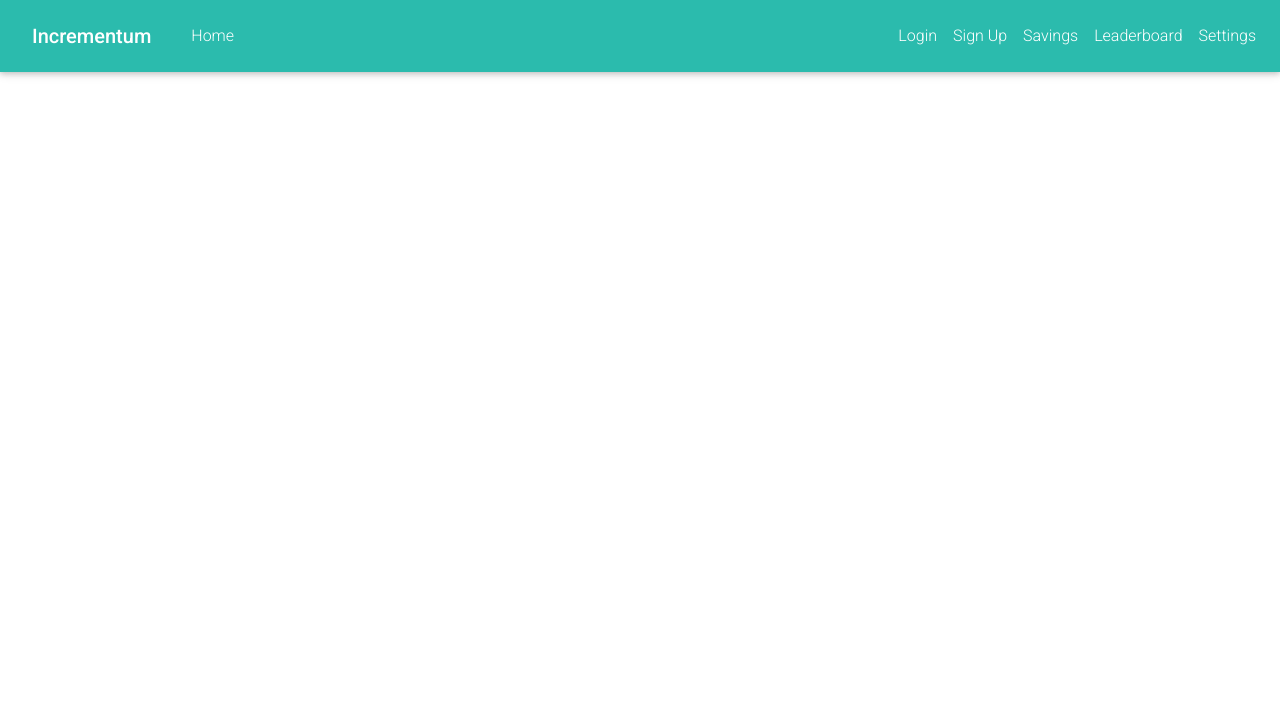
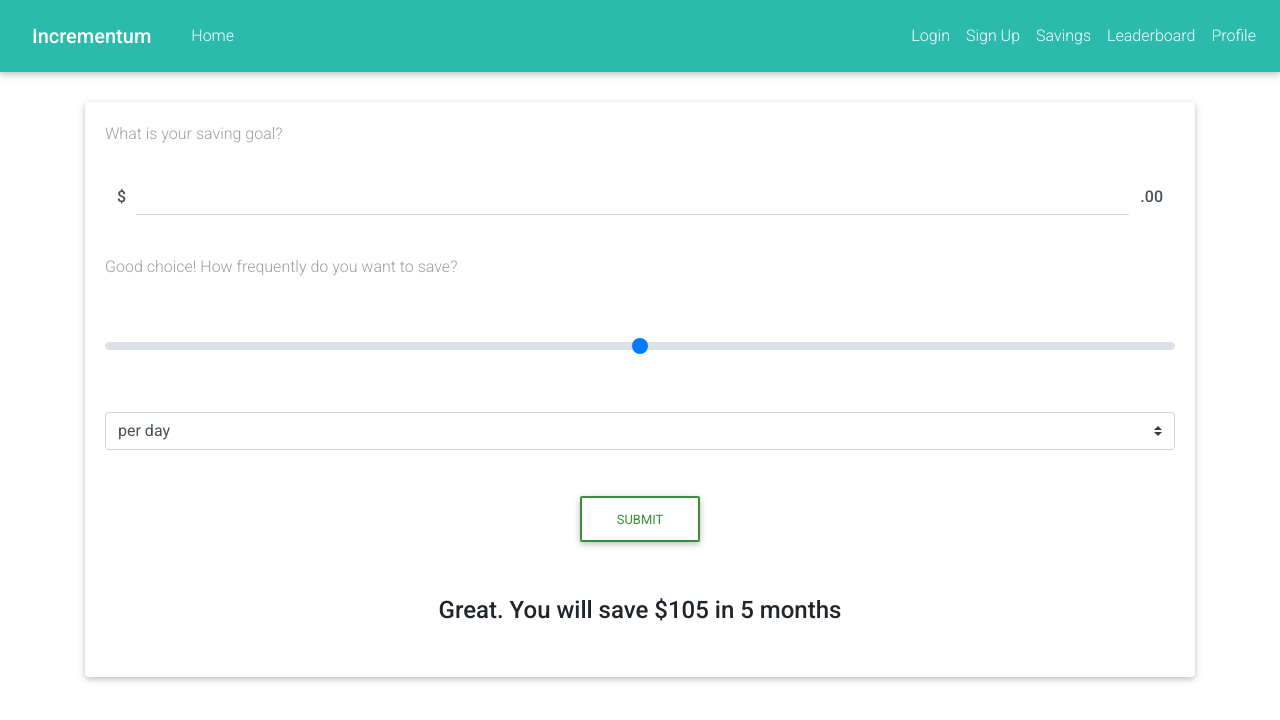
Before and after one commit to leejaeka/incrementum, a React (Create React App) app in the folder Client/: page /profile in a window 1280 px wide. Shown: the top 720 px of the page. Built offline with nearby package versions, Linux system fonts and the light colour scheme.

Commit message:
ProfilePage

```diff
--- a/Client/src/App.css
+++ b/Client/src/App.css
@@ -74,3 +74,7 @@ html, body {
   padding-left: 22px !important;
   padding-right: 22px !important;
 }
+
+.profile {
+  margin-top: 30px;
+}
--- a/Client/src/App.js
+++ b/Client/src/App.js
@@ -15,6 +15,7 @@ import {Login} from "./components/Login";
 import {Signup} from "./components/Signup";
 import SavingsPage from "./SavingsPage";
 import LeaderboardPage from "./LeaderboardPage";
+import ProfilePage from "./ProfilePage";
 
 const App = () => {
   const [ open, setOpen ] = useState(false)
@@ -45,8 +46,8 @@ const App = () => {
           <Route exact path="/overview">
             <Overview/>
           </Route>
-          <Route exact path="/garden">
-            <Garden/>
+          <Route exact path="/profile">
+            <ProfilePage/>
           </Route>
           <Route exact path="/leaderboard">
             <LeaderboardPage/>
--- a/Client/src/LeaderboardPage.js
+++ b/Client/src/LeaderboardPage.js
@@ -1,7 +1,9 @@
 import React from "react";
+import {MDBContainer} from "mdbreact";
 
 const LeaderboardPage = () => {
     return (
+        <MDBContainer>
             <table className="table">
                 <thead>
                 <tr>
@@ -28,6 +30,7 @@ const LeaderboardPage = () => {
                 </tr>
                 </tbody>
             </table>
+        </MDBContainer>
 
     );
 }
--- /dev/null
+++ b/Client/src/ProfilePage.js
@@ -0,0 +1,15 @@
+import React from "react";
+import {MDBContainer} from "mdbreact";
+import Questionnaire from "./components/Questionnaire";
+
+const ProfilePage = () => {
+    return (
+        <MDBContainer className="profile">
+            <Questionnaire/>
+        </MDBContainer>
+
+    );
+}
+
+
+export default ProfilePage;
--- a/Client/src/components/Nav.js
+++ b/Client/src/components/Nav.js
@@ -40,7 +40,7 @@ const Nav = ({open, handleOpen, isAuthenticated}) => {
                     </MDBNavItem>
 
                     <MDBNavItem>
-                        <MDBNavLink to="/settings">Settings</MDBNavLink>
+                        <MDBNavLink to="/profile">Profile</MDBNavLink>
                     </MDBNavItem>
                 </MDBNavbarNav>
             </MDBCollapse>
--- a/Client/src/components/Questionnaire.js
+++ b/Client/src/components/Questionnaire.js
@@ -1,5 +1,5 @@
 import React from 'react';
-import {MDBCard, MDBCardBody, MDBInputGroup, MDBContainer, MDBBtn} from 'mdbreact'
+import {MDBBtn, MDBCard, MDBCardBody, MDBInputGroup} from 'mdbreact'
 
 import '../App.css';
 
@@ -13,14 +13,11 @@ const Questionnaire = () => {
     };
 
     const message = "Great. You will save $105 in 5 months";
-    const firstName = "Truman";
 
     return (
-        <MDBContainer>
             <MDBCard>
                 <MDBCardBody>
                     <form onSubmit={handleSubmit}>
-                        <p className="h4 text-center py-4">Let's begin, {firstName}</p>
                         <label htmlFor="questionnaire" className="grey-text font-weight-light">
                             What is your saving goal?
                         </label>
@@ -58,7 +55,6 @@ const Questionnaire = () => {
                     </form>
                 </MDBCardBody>
             </MDBCard>
-        </MDBContainer>
     );
 };
 
```
Also changed, not shown: Client/src/setupTests.js (deleted, +0 -5 lines). Lines whose indentation alone changed are shown as unchanged.
